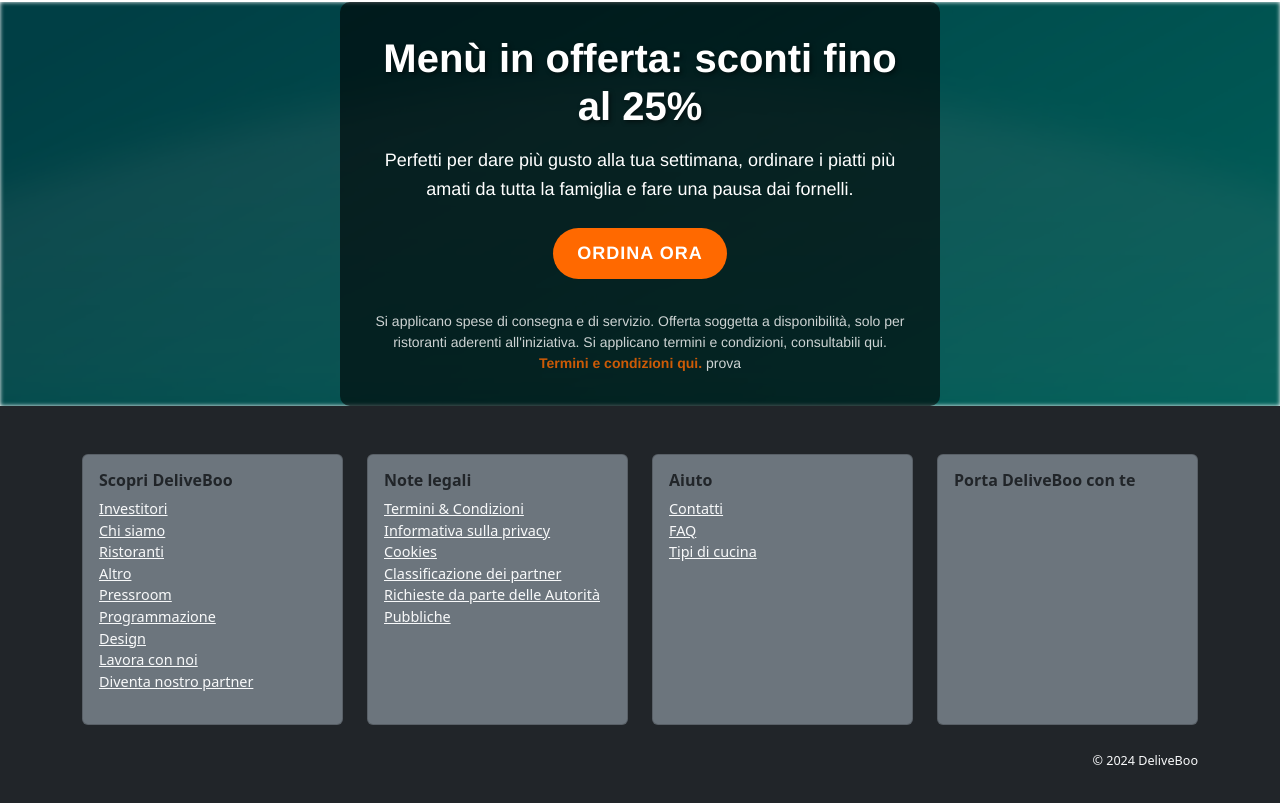
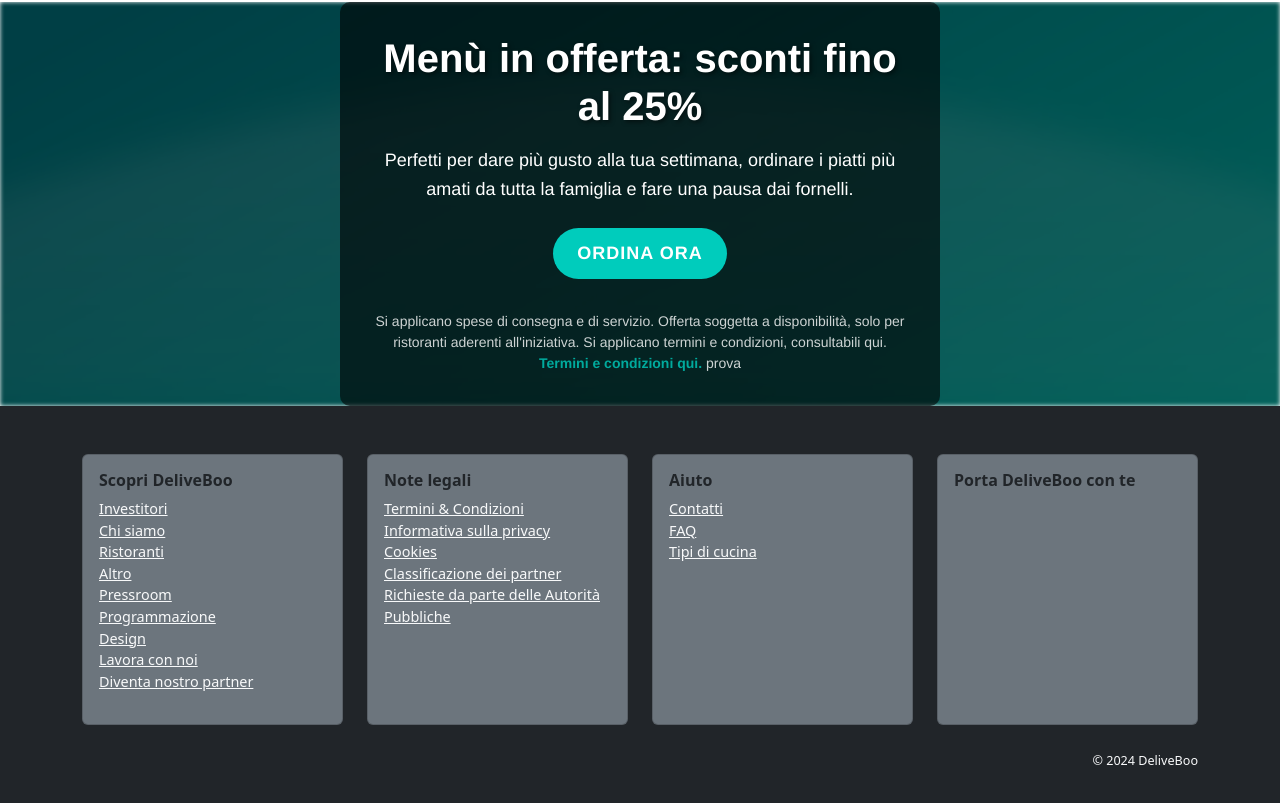
Before and after one commit to AndVig/deliveboo_frontend, a Vue app: page / in a window 1280 px wide. Shown: the part 1253-2056 px from the top of the page. Built offline with nearby package versions, Linux system fonts and the light colour scheme; no server answers.

Commit message:
upd aggiornato merchblock

```diff
--- a/src/components/AppMerchBlock.vue
+++ b/src/components/AppMerchBlock.vue
@@ -39,7 +39,8 @@
 };
 </script>
 
-<style scoped>
+<style scoped lang="scss">
+@use "../scss/partials/variables" as *;
 .merch-block {
   position: relative;
   width: 100%;
@@ -90,7 +91,7 @@
 }
 
 .merch-cta {
-  background-color: #ff6900;
+  background-color: $main-color;
   color: #fff;
   border: none;
   padding: 0.75rem 1.5rem;
@@ -105,7 +106,7 @@
 }
 
 .merch-cta:hover {
-  background-color: #ff8c00;
+  background-color: $main-color;
   transform: translateY(-2px);
   box-shadow: 0 4px 10px rgba(255, 105, 0, 0.3);
 }
@@ -118,14 +119,14 @@
 }
 
 .terms-link {
-  color: #ff6900;
+  color: $main-color;
   text-decoration: none;
   font-weight: 600;
   transition: color 0.3s ease;
 }
 
 .terms-link:hover {
-  color: #ff8c00;
+  color: $main-color;
   text-decoration: underline;
 }
 
```
